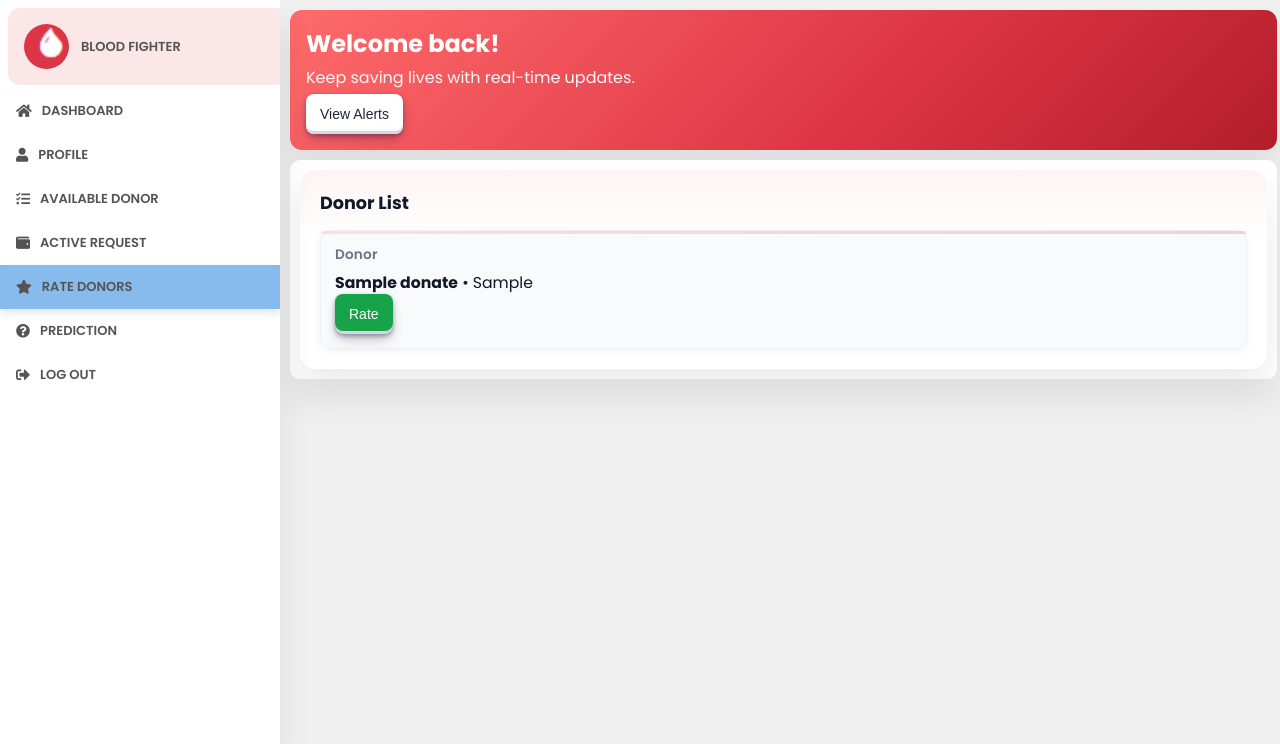
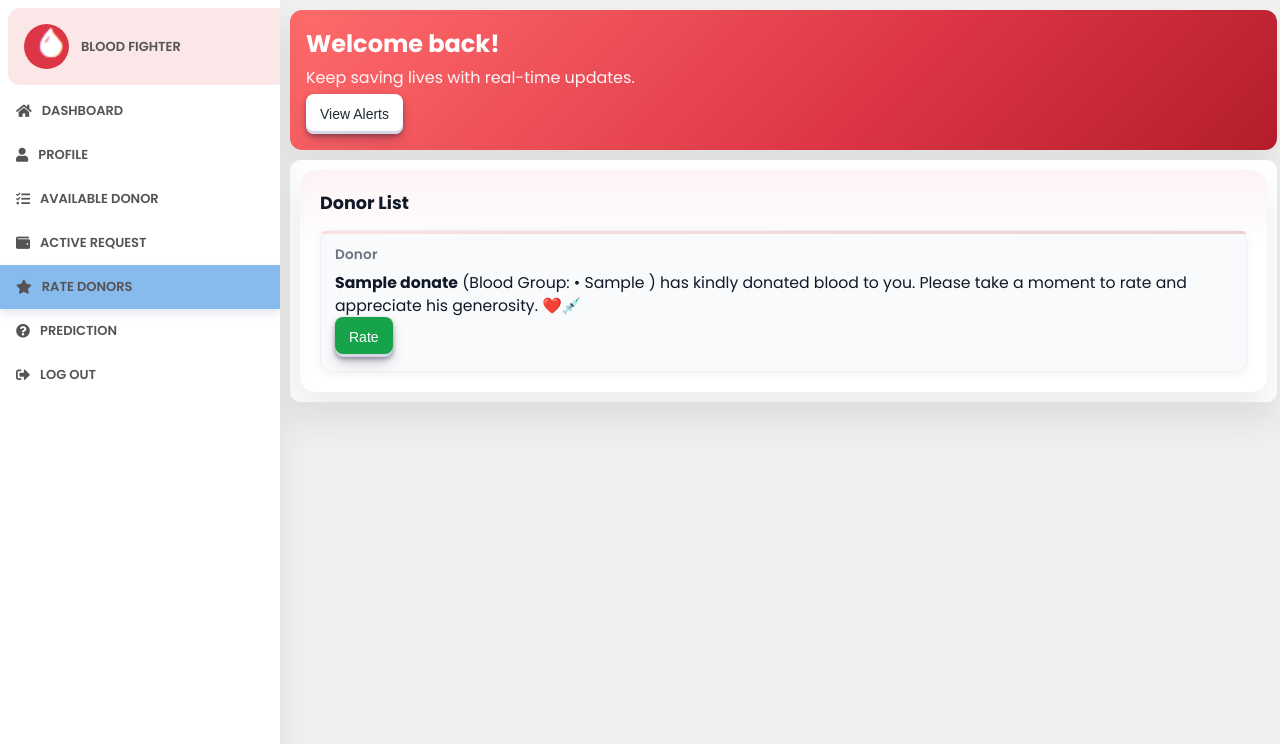
Before and after one commit to hasibhasan-github/IUB_CSE309_WebApplication_Blood_Donation_Management_System, a Flask app: page /Ratings in a window 1280 px wide. Shown: the part 56-800 px from the top of the page. Run offline with Flask 3, Linux system fonts and the light colour scheme; a user stored in the database is signed in; tables that the repository leaves empty hold one stand-in row (values such as "Sample post").

Commit message:
@hasibhasan-github

```diff
--- a/website/templates/Ratings.html
+++ b/website/templates/Ratings.html
@@ -40,7 +40,10 @@ Rate Donor • Blood Donation
                 <h4>Donor</h4>
                 <p>
                   <strong>{{ d.donor_name }}</strong>
+                  (Blood Group:
                   {% if d.blood_group %} • {{ d.blood_group }}{% endif %}
+                  ) has kindly donated blood to you.
+                  Please take a moment to rate and appreciate his generosity. ❤️💉
                 </p>
 
                 <!-- Corner action -->
```
